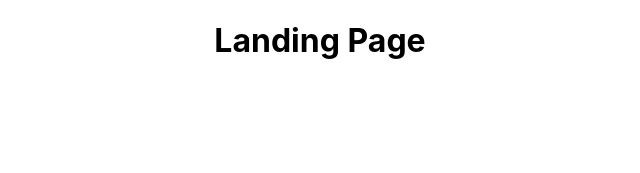
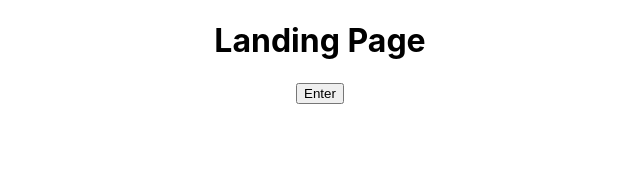
Before and after one commit to ValentinoJerez/ProyectoIntegradorDogs, a React (Vite) app in the folder client/: page / in a window 1280 px wide. Shown: the top 173 px of the page, without its empty margins (320-960 px from the left). Built offline with nearby package versions, Linux system fonts and the light colour scheme.

Commit message:
Boton Enter en LandingPage

```diff
--- a/client/src/views/LandingPage/LandingPage.jsx
+++ b/client/src/views/LandingPage/LandingPage.jsx
@@ -1,10 +1,20 @@
+import { useNavigate } from "react-router-dom"
+
 import style from "../LandingPage/LandingPage.module.css"
 
 function LandingPage(){
+    const navigate = useNavigate()
+
+    //Entrar en la pagina
+    function enterPage(){
+        navigate("/Home")
+    };
+
     return(
         <div>
             <div>
             <h1>Landing Page</h1>
+            <button onClick={enterPage}>Enter</button>
             </div>
         </div>
     )
```
